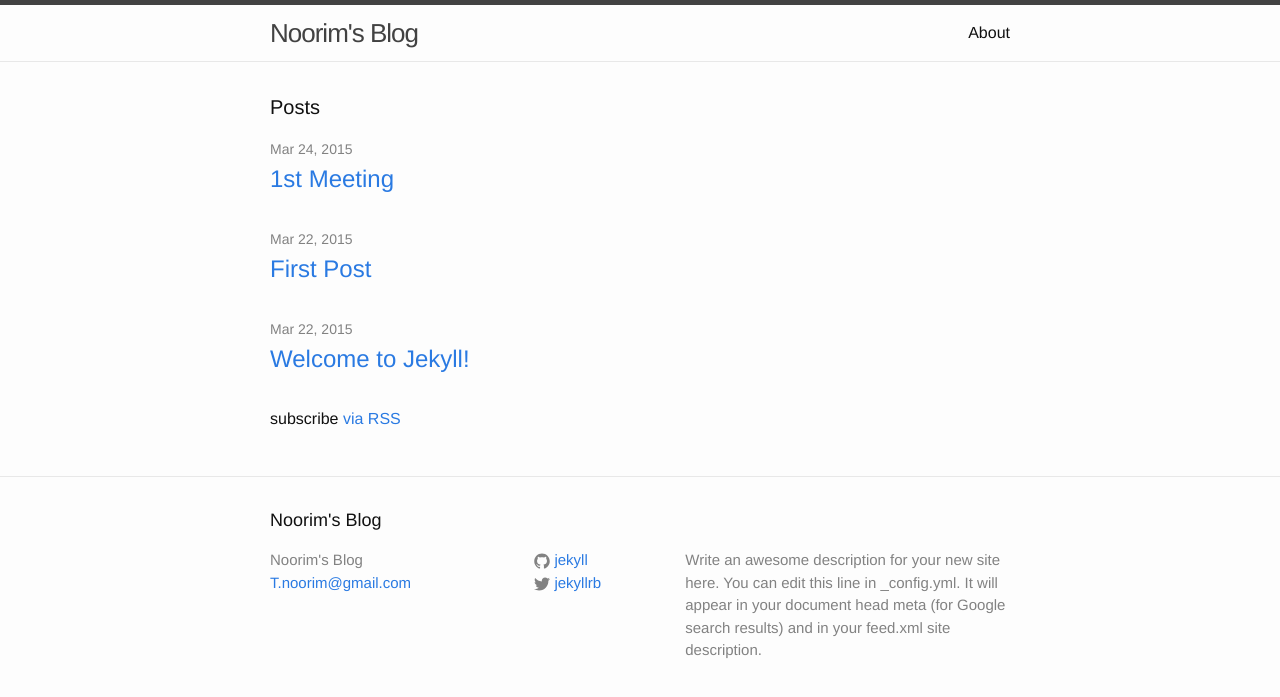
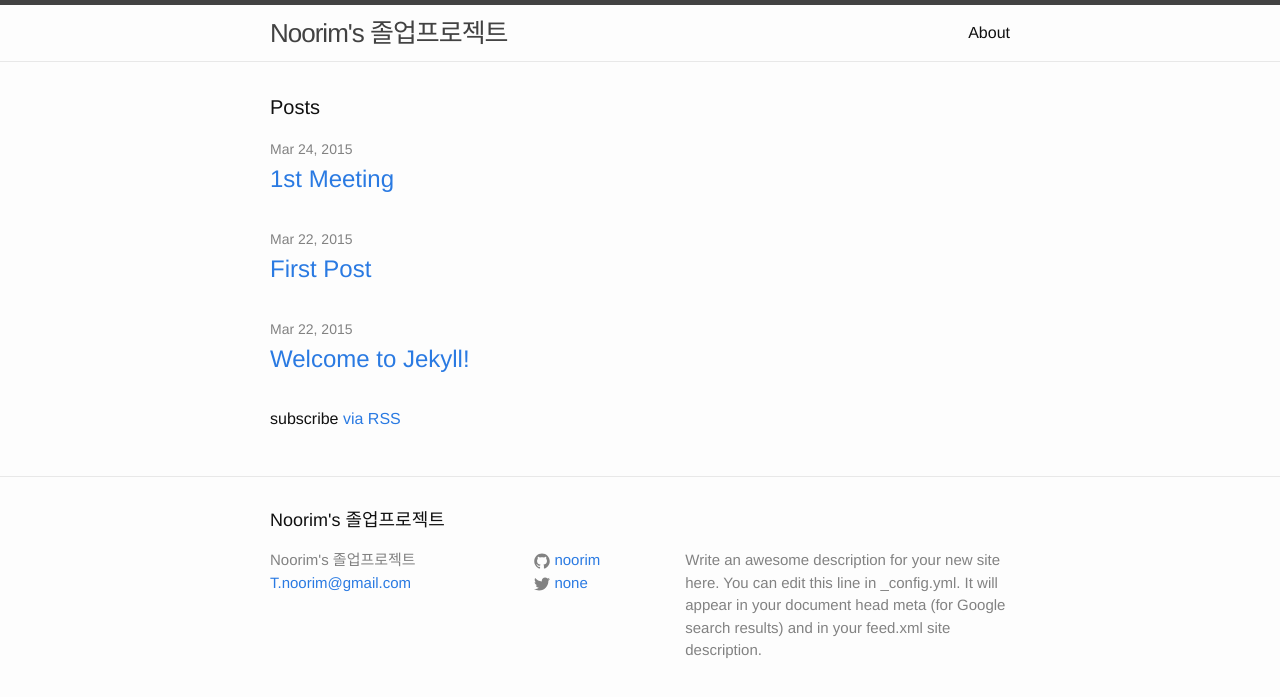
Before and after one commit to dudmy/noorim.github.io, a Jekyll site: the page built from index.html, in a window 1280 px wide. Shown: the top 697 px of the page. Built offline with Jekyll 4.4.1, drawn with Linux system fonts in a browser that asks for light colours.

Commit message:
update title

```diff
--- a/_config.yml
+++ b/_config.yml
@@ -1,5 +1,5 @@
 # Site settings
-title: Noorim's Blog
+title: Noorim's 졸업프로젝트
 email: T.noorim@gmail.com
 description: > # this means to ignore newlines until "baseurl:"
   Write an awesome description for your new site here. You can edit this
@@ -7,8 +7,8 @@ description: > # this means to ignore newlines until "baseurl:"
   Google search results) and in your feed.xml site description.
 baseurl: "http://noorim.github.io" # the subpath of your site, e.g. /blog/
 url: "http://noorim.github.io" # the base hostname & protocol for your site
-twitter_username: jekyllrb
-github_username:  jekyll
+twitter_username: none
+github_username:  noorim
 
 # Build settings
 markdown: kramdown
```
